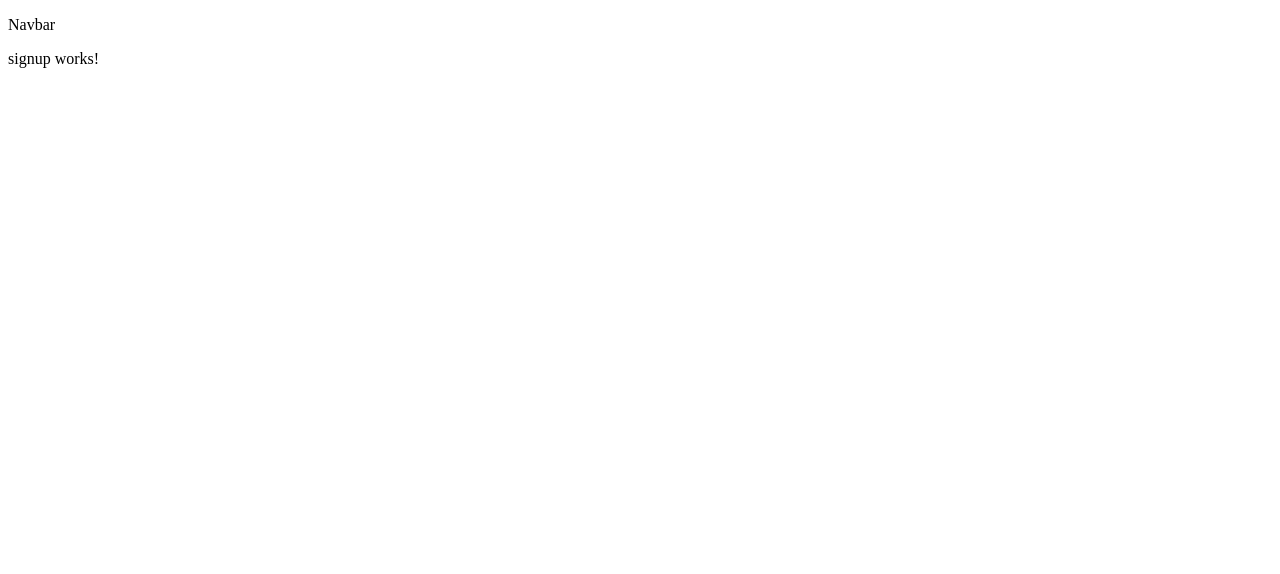
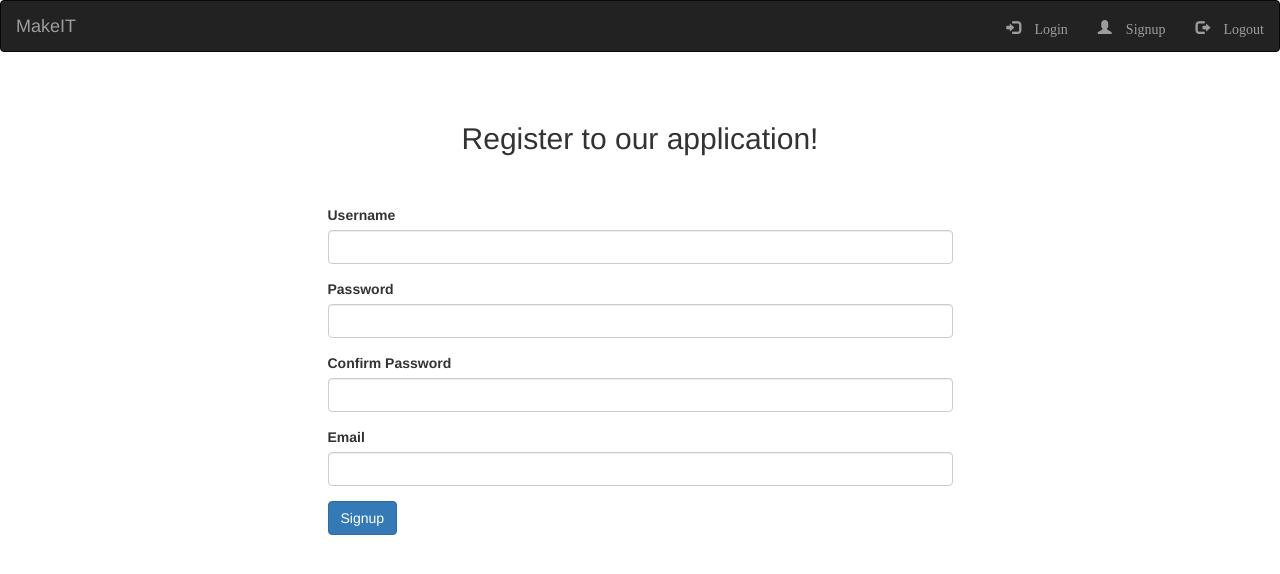
Before and after one commit to DiaconuDan/MakeIT, an Angular app: page /signup in a window 1280 px wide. Shown: the top 574 px of the page. Built offline with nearby package versions, Linux system fonts and the light colour scheme.

Commit message:
FrontEnd: login, signup and navbar

```diff
--- a/package.json
+++ b/package.json
@@ -24,10 +24,13 @@
     "@angular/platform-browser-dynamic": "^4.0.0",
     "@angular/router": "^4.0.0",
     "body-parser": "^1.18.2",
+    "bootstrap": "^4.0.0-beta.3",
     "concurrently": "^3.5.1",
     "core-js": "^2.4.1",
     "express": "^4.16.2",
+    "jquery": "^3.3.1",
     "mongoose": "^5.0.6",
+    "popper.js": "^1.14.1",
     "rxjs": "^5.1.0",
     "zone.js": "^0.8.4"
   },
--- a/src/app/app.component.html
+++ b/src/app/app.component.html
@@ -1,4 +1,12 @@
-<navbar></navbar>
+<link rel="stylesheet" href="https://maxcdn.bootstrapcdn.com/bootstrap/3.3.7/css/bootstrap.min.css">
+
+<!-- jQuery library -->
+<script src="https://ajax.googleapis.com/ajax/libs/jquery/3.3.1/jquery.min.js"></script>
+
+<!-- Latest compiled JavaScript -->
+<script src="https://maxcdn.bootstrapcdn.com/bootstrap/3.3.7/js/bootstrap.min.js"></script>
+
+<navbar [menuItems]='menuItems'></navbar>
 <div class="container-fluid">
   <router-outlet></router-outlet>
 </div>
--- a/src/app/app.component.ts
+++ b/src/app/app.component.ts
@@ -1,4 +1,5 @@
 import { Component } from '@angular/core';
+import menuItems from './common/menuItems';
 
 @Component({
   selector: 'app-root',
@@ -6,5 +7,6 @@ import { Component } from '@angular/core';
   styleUrls: ['./app.component.css']
 })
 export class AppComponent {
+  private menuItems = menuItems();
   title = 'app works!';
 }
--- a/src/app/common/menuItems.ts
+++ b/src/app/common/menuItems.ts
@@ -2,22 +2,14 @@ export default function menuItems() {
     return [{
         label: 'Login',
         href: '/login',
-        shown: localStorage.getItem("isAuth") ? false : true,
         className: 'glyphicon glyphicon-log-in'
     }, {
         label: 'Signup',
         href: '/signup',
-        shown: localStorage.getItem("isAuth") ? false : true,
         className: 'glyphicon glyphicon-user'
-    }, {
-        label: 'Home',
-        href: '/',
-        shown: localStorage.getItem("isAuth") ? true : false,
-        className: 'glyphicon glyphicon-home'
-    }, {
+    },  {
         label: 'Logout',
         href: '/logout',
-        shown: localStorage.getItem("isAuth") ? true : false,
         className : 'glyphicon glyphicon-log-out'
     }];
 }
--- a/src/app/common/navbar/navbar.component.html
+++ b/src/app/common/navbar/navbar.component.html
@@ -1 +1,12 @@
-<p> Navbar </p>
+<nav class="navbar navbar-inverse">
+    <div class="container-fluid">
+        <div class="navbar-header">
+                <a class="navbar-brand" routerLink="/">MakeIT</a>
+        </div>
+        <ul class="nav navbar-nav navbar-right">
+                <li  *ngFor="let item of menuItems">
+                    <a routerLink='{{item.href}}'  [ngClass]="item.className"> {{item.label}}</a>
+                </li>
+         </ul>
+    </div>
+</nav>
--- a/src/app/common/navbar/navbar.component.ts
+++ b/src/app/common/navbar/navbar.component.ts
@@ -1,6 +1,6 @@
 import { Component, Input } from '@angular/core';
 import { Router, RouterLink } from '@angular/router';
-
+import menuItems from '../menuItems';
 
 @Component({
     selector: 'navbar',
@@ -9,7 +9,7 @@ import { Router, RouterLink } from '@angular/router';
 })
 
 export class NavbarComponent {
-
+    @Input() private menuItems;
     constructor(private router : Router) {
 
     }
--- a/src/app/login/login.component.css
+++ b/src/app/login/login.component.css
@@ -0,0 +1,11 @@
+.login-form{
+    display:block ;
+    margin: 0 auto;
+    min-width: 200px;
+    width:50%;
+    margin-top: 50px;
+}
+
+.login-form form{
+    margin-top:50px;
+}
--- a/src/app/login/login.component.html
+++ b/src/app/login/login.component.html
@@ -1,3 +1,20 @@
-<p>
-    Login works!
-</p>
+<div class="login-form">
+    <h2 class="text-center"> Welcome to our app. Let's MakeIT! </h2>
+    <h3 class="text-center"> Please login</h3>
+
+    <form >
+        <div class="form-group">
+            <label> Username</label>
+            <input type="text" name="username" class="form-control" [(ngModel)]="username" />
+
+        </div>
+        <div class="form-group">
+            <label> Password</label>
+            <input type="password" name="password" class="form-control" [(ngModel)]="password" />
+        </div>
+
+        <div class="form-group">
+            <button class="btn btn-primary" (click)="login()"> Login </button>
+        </div>
+    </form>
+</div>
--- a/src/app/signup/signup.component.css
+++ b/src/app/signup/signup.component.css
@@ -0,0 +1,19 @@
+.signup-form{
+    display:block ;
+    margin: 0 auto;
+    min-width: 200px;
+    width:50%;
+    margin-top: 50px;
+}
+
+.signup-form form{
+    margin-top:50px;
+}
+
+.error-message{
+    color:red;
+    font-weight: 900;
+}
+.success-message{
+    color:green;
+}
--- a/src/app/signup/signup.component.html
+++ b/src/app/signup/signup.component.html
@@ -1,3 +1,30 @@
-<p>
-  signup works!
-</p>
+<div class="signup-form">
+  <h2 class="text-center"> Register to our application! </h2>
+  <form>
+      <div class="form-group">
+          <label> Username</label>
+          <input type="text" name="username" class="form-control" [(ngModel)]="username" />
+      </div>
+      <div class="form-group">
+          <label> Password</label>
+          <input type="password" name="password" class="form-control" [(ngModel)]="password" />
+      </div>
+      <div class="form-group">
+          <label> Confirm Password</label>
+          <input type="password" name="confirmPassword" class="form-control" [(ngModel)]="confirmPassword" />
+      </div>
+      <div class="form-group">
+          <label> Email</label>
+          <input type="email" name="email" class="form-control" [(ngModel)]="email" required />
+      </div>
+      <div class="form-group error-message">
+          {{ErrorMessage}}
+      </div>
+      <div class="form-group success-message">
+          {{SuccessMessage}}
+      </div>
+      <div class="form-group">
+          <button class="btn btn-primary" (click)="signup()"> Signup </button>
+      </div>
+  </form>
+</div>
--- a/src/app/signup/signup.component.ts
+++ b/src/app/signup/signup.component.ts
@@ -1,15 +1,41 @@
 import { Component, OnInit } from '@angular/core';
+import { Router, RouterLink } from '@angular/router';
 
 @Component({
   selector: 'signup',
   templateUrl: './signup.component.html',
   styleUrls: ['./signup.component.css']
 })
-export class SignupComponent implements OnInit {
+export class SignupComponent  {
+  private username: string = "";
+    private password: string = "";
+    private confirmPassword: string = "";
+    private email: string = "";
+    private ErrorMessage: string = "";
+    private SuccessMessage: string = "";
 
-  constructor() { }
+    constructor(private router: Router) {
+        if (localStorage.getItem("isAuth")) {
+            router.navigateByUrl('/');
+        }
+    }
 
-  ngOnInit() {
-  }
+    private signup() {
+        if (this.username.length < 3 || this.password.length < 3) {
+            this.SuccessMessage = "";
+            this.ErrorMessage = "Username or password too short";
+            return;
+        }
+        if (this.password !== this.confirmPassword) {
+            this.SuccessMessage = "";
+            this.ErrorMessage = "Passwords do not match";
+            return;
+        }
+        this.ErrorMessage = "";
+        this.SuccessMessage = "Account created. Please login.";
+        setTimeout(() => {
+            this.router.navigateByUrl('/login');
+        }, 2700);
 
+    }
 }
```
Also changed, not shown: .angular-cli.json, 1 other file (tests, documents, lock files or other folders).
